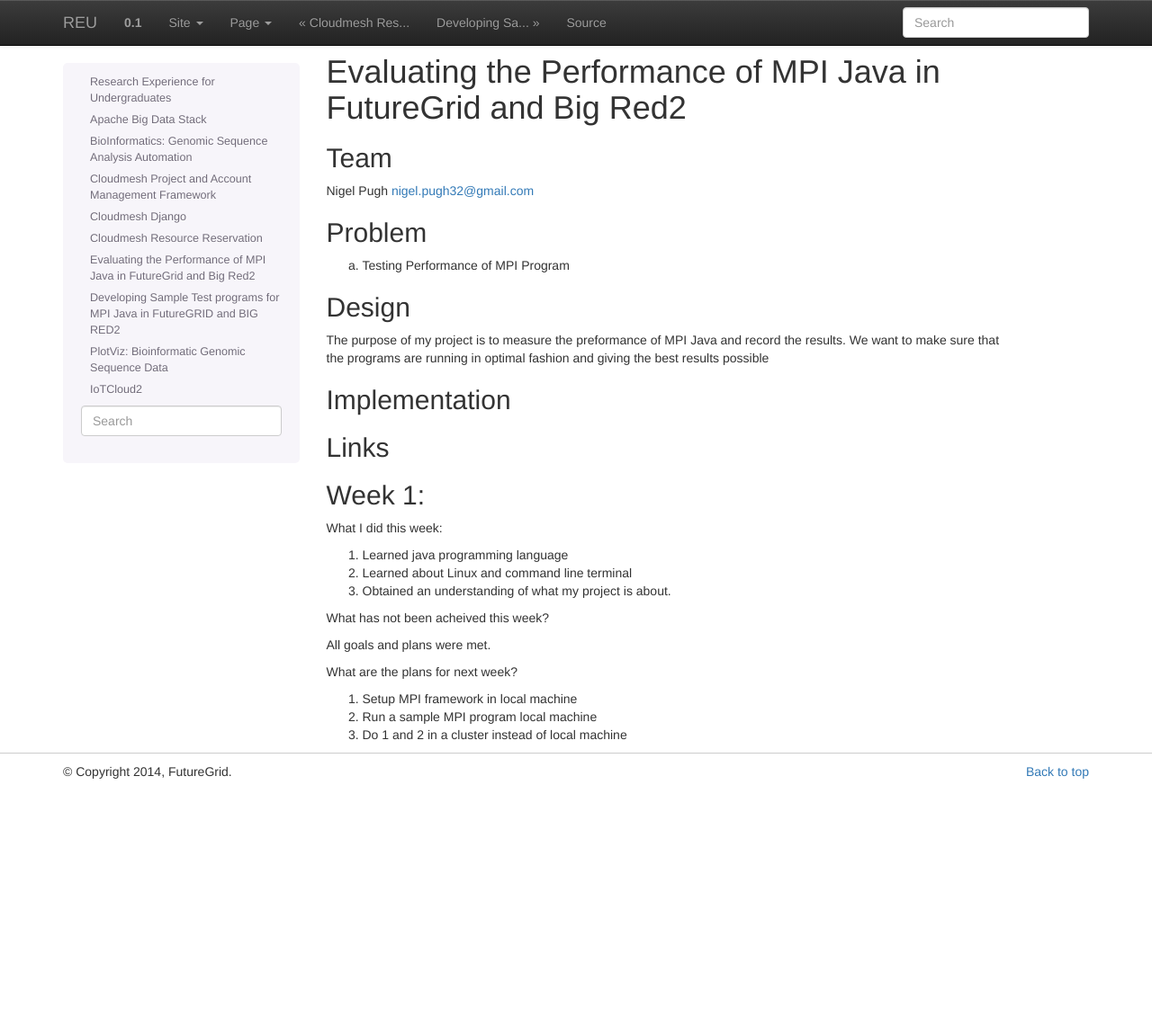
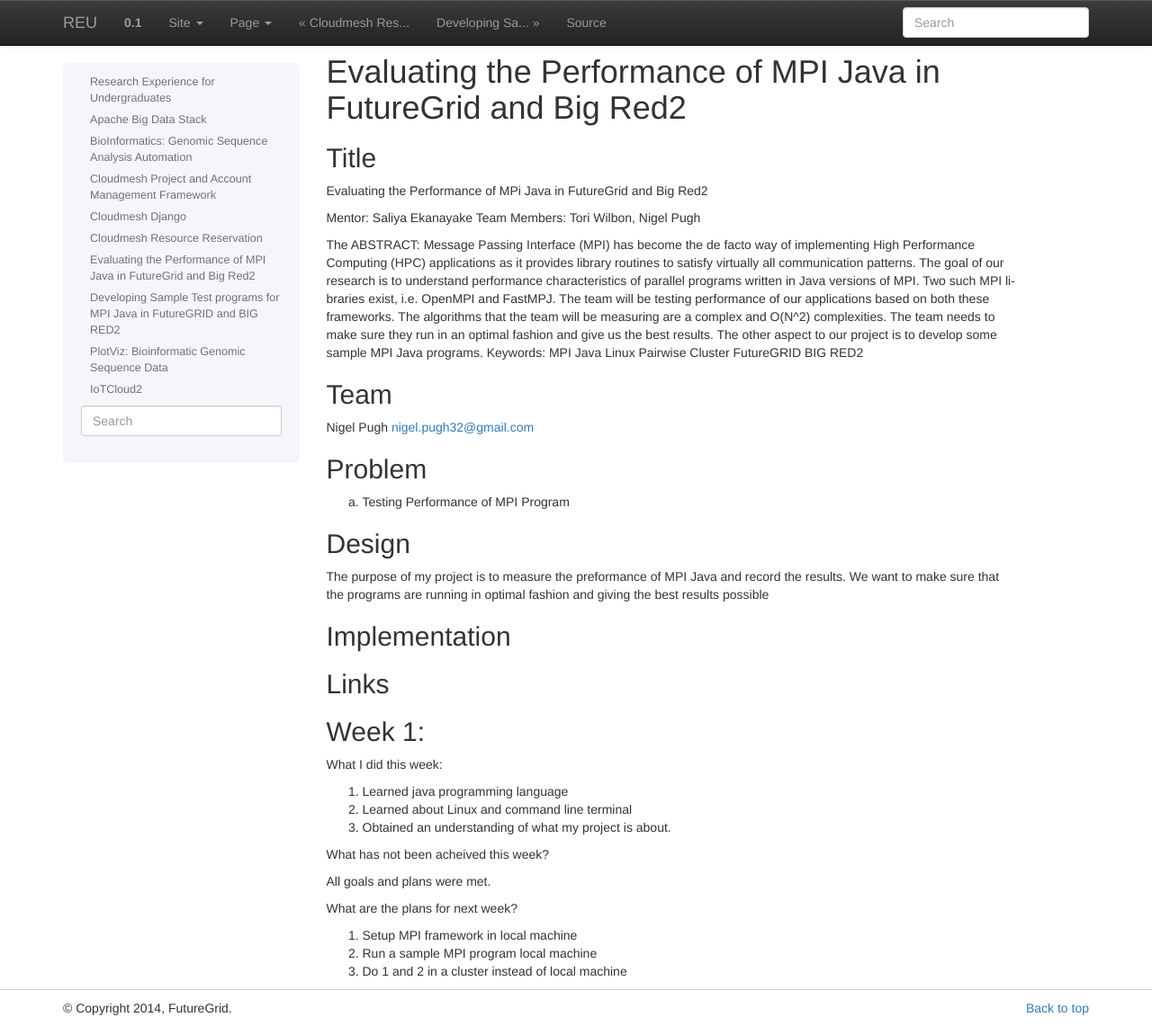
Before and after one commit to cloudmesh-project/reu-2014, a Sphinx documentation site: the page built from doc/source/projects/mpi-java-performance.rst, in a window 1280 px wide and 1141 px high. Shown: the whole window at 90% size. Built offline with Sphinx 7.4.7, drawn with Linux system fonts in a browser that asks for light colours.

Commit message:
Update mpi-java-performance.rst

```diff
--- a/doc/source/projects/mpi-java-performance.rst
+++ b/doc/source/projects/mpi-java-performance.rst
@@ -1,5 +1,32 @@
 Evaluating the Performance of MPI Java in FutureGrid and Big Red2
 ======================================================================
+
+Title
+---------------------------------------------------------------------
+Evaluating the Performance of MPi Java in FutureGrid and Big Red2
+
+Mentor:  Saliya Ekanayake
+Team Members: Tori Wilbon, Nigel Pugh
+
+The ABSTRACT:
+Message Passing Interface (MPI) has become the de facto way of implementing High Performance Computing (HPC) applications as it provides library routines to satisfy virtually all communication patterns. The goal of our research is to understand performance characteristics of parallel programs written in Java versions of MPI. Two such MPI libraries exist, i.e. OpenMPI and FastMPJ. The team will be testing performance of our applications based on both these frameworks. The algorithms that the team will be measuring are a complex and O(N^2) complexities. The team needs to make sure they run in an optimal fashion and give us the best results. The other aspect to our project is to develop some sample MPI Java programs.
+Keywords:
+MPI
+Java
+Linux
+Pairwise Cluster
+FutureGRID
+BIG RED2
+
+
+
+
+
+
+
+
+
+
 
 Team
 ----------------------------------------------------------------------
```
